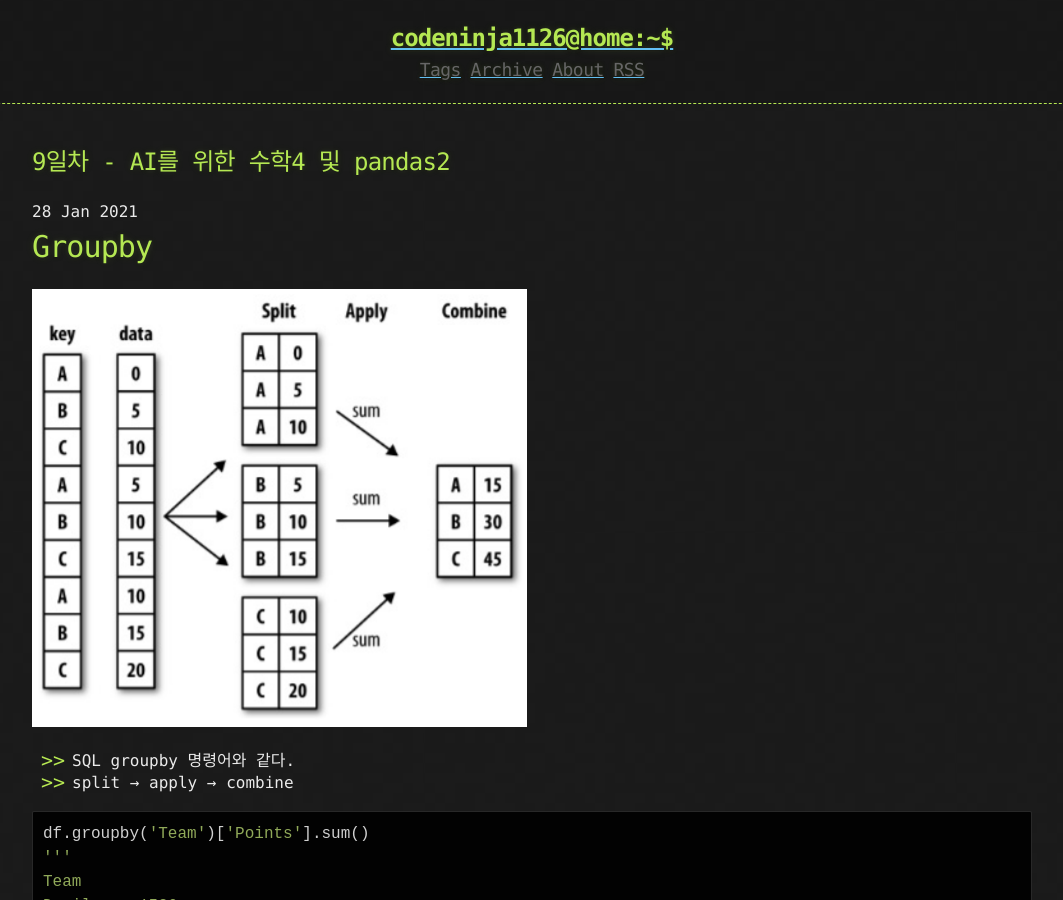
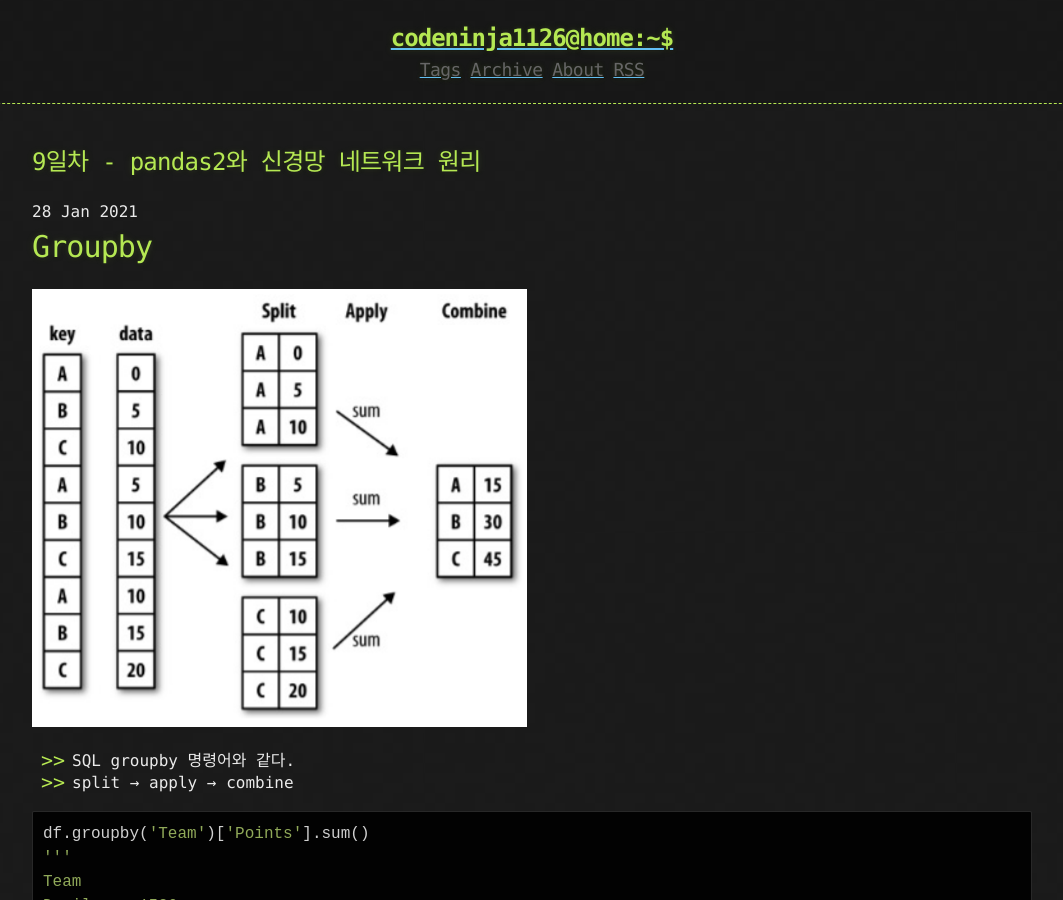
Before and after one commit to CodeNinja1126/CodeNinja1126.github.io, a Jekyll site: the page built from _posts/2021-01-28-023.md, in a window 1280 px wide and 900 px high. Shown: the whole window, without its empty margins (108-1171 px from the left). Built offline with Jekyll 4.4.1, drawn with Linux system fonts in a browser that asks for light colours; formulas are drawn with MathJax 3.

Commit message:
Update 2021-01-28-023.md

```diff
--- a/_posts/2021-01-28-023.md
+++ b/_posts/2021-01-28-023.md
@@ -1,5 +1,5 @@
 ---
-title: 9일차 - AI를 위한 수학4 및 pandas2
+title: 9일차 - pandas2와 신경망 네트워크 원리
 tags: [boostcamp]
 published: true
 use_math: true
```
